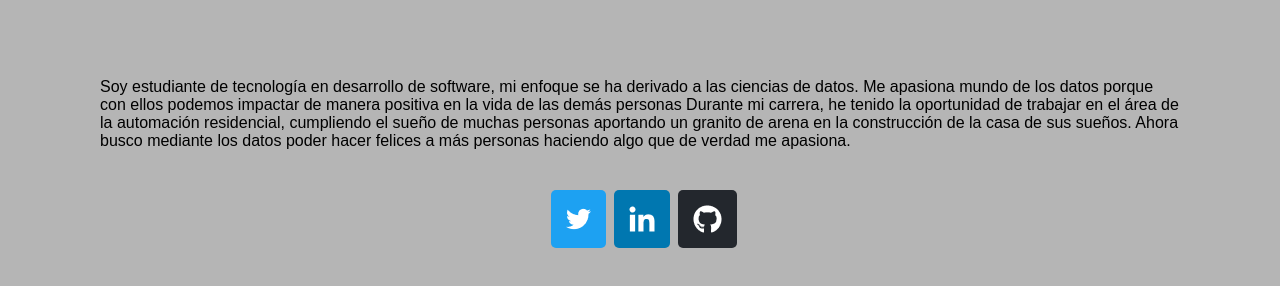
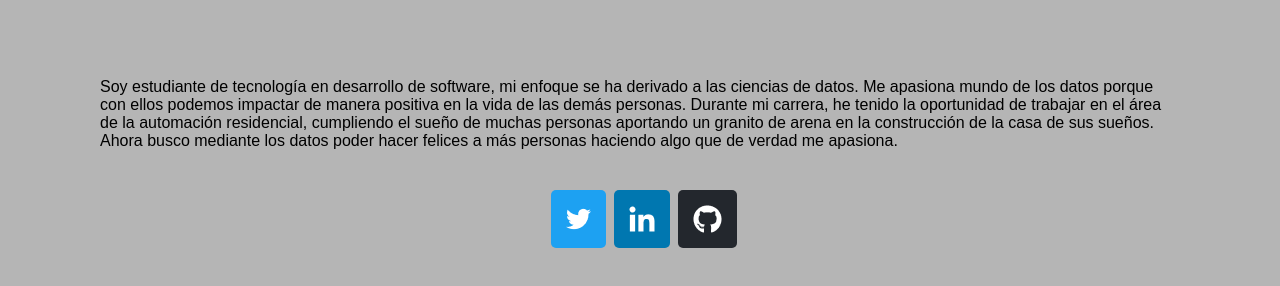
Before and after one commit to betancurm/betancurm.github.io, a plain HTML site: page index.html in a window 1280 px wide. Shown: the part 1052-1338 px from the top of the page. Drawn offline with Linux system fonts and the light colour scheme.

Commit message:
correccion

```diff
--- a/index.html
+++ b/index.html
@@ -36,7 +36,7 @@
 
         <p> Soy estudiante de tecnología en desarrollo de software, mi enfoque se ha derivado a las ciencias de datos.
             Me apasiona mundo de los datos porque con ellos podemos impactar de manera positiva en la vida de las demás
-            personas
+            personas.
             Durante mi carrera, he tenido la oportunidad de trabajar en el área de la automación residencial, cumpliendo
             el sueño de muchas
             personas aportando un granito de arena en la construcción de la casa de sus sueños. Ahora busco mediante los
```
